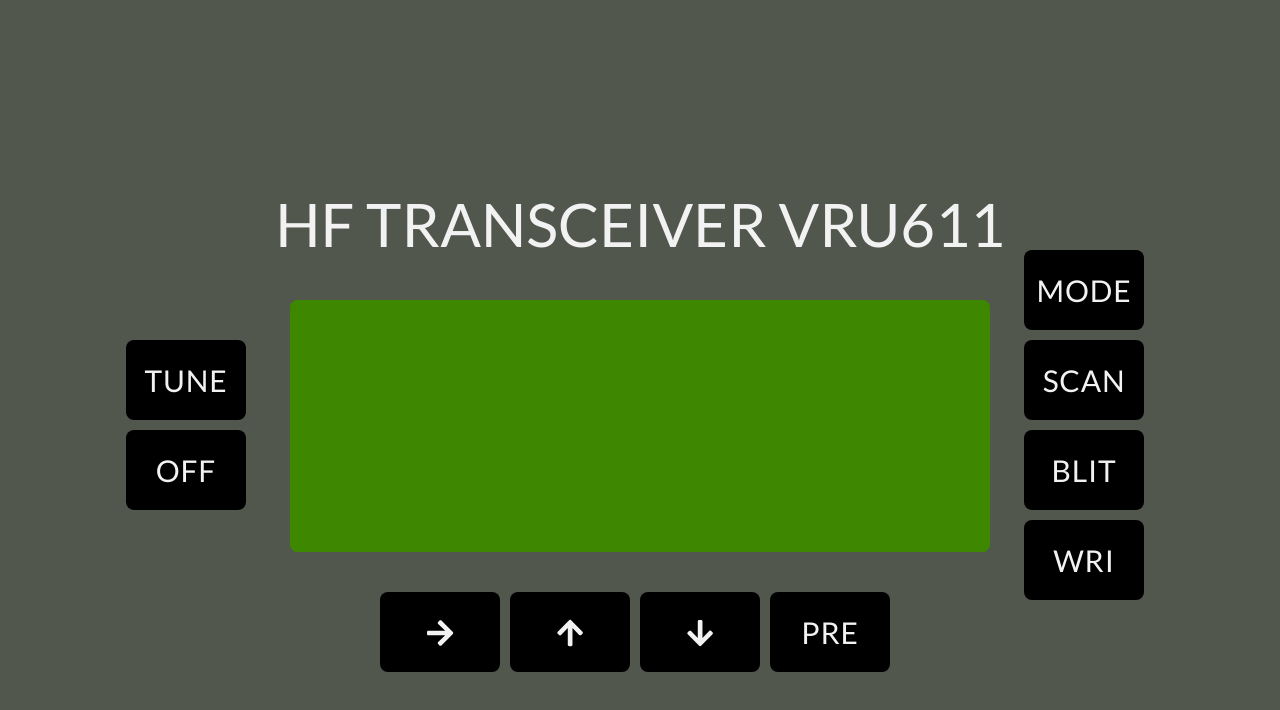
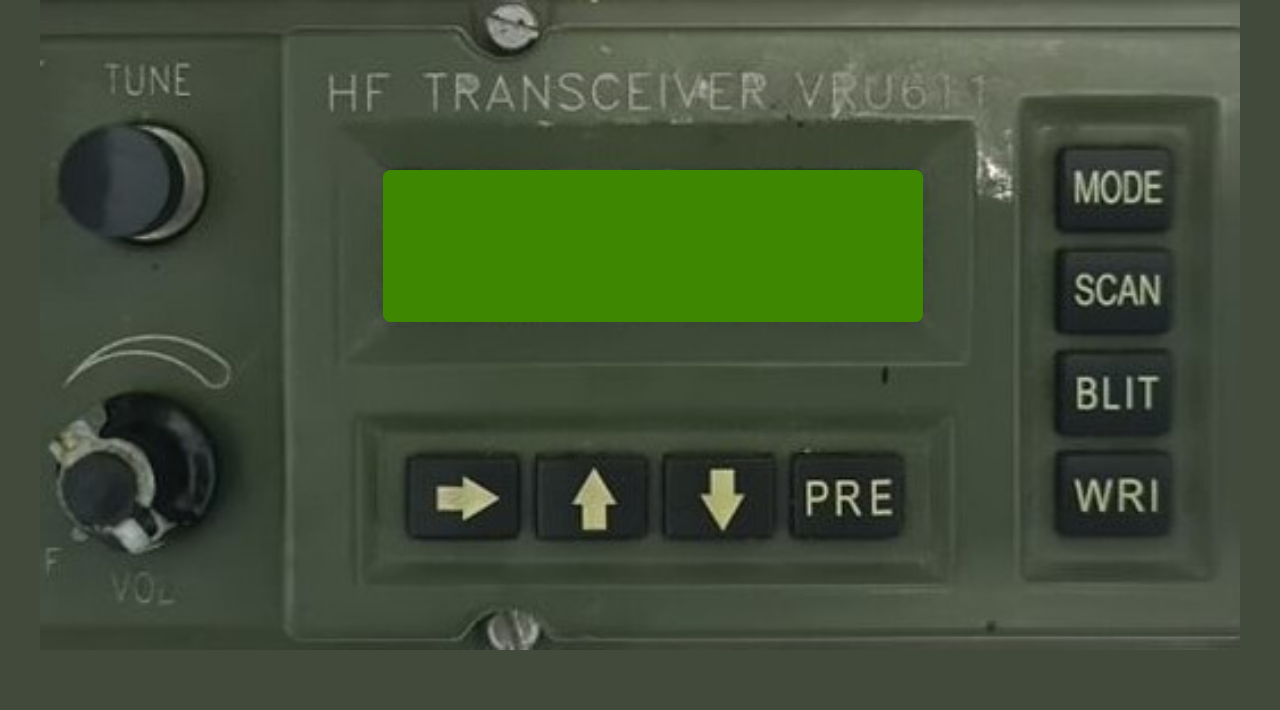
Before and after one commit to NamTruong997/trainingmachine, a React (Create React App) app: page / in a window 1280 px wide. Shown: the top 710 px of the page. Built offline with nearby package versions, Linux system fonts and the light colour scheme.

Commit message:
Apply background image

```diff
--- a/src/assets/styles/button.scss
+++ b/src/assets/styles/button.scss
@@ -32,7 +32,8 @@ label {
   background: $color-dark;
   position: relative;
   overflow: hidden;
-  cursor: url("https://s3-us-west-2.amazonaws.com/s.cdpn.io/9632/happy.png"), auto;
+  cursor: pointer;
+  opacity: 0;
   @include mobile {
     width: 4rem;
     height: 2.75rem;
--- a/src/assets/styles/global.scss
+++ b/src/assets/styles/global.scss
@@ -9,7 +9,8 @@ html,
 body {
   font-size: 13px;
   overflow: hidden;
-  background-color: $color-bg;
+  background-color: #424A3B;
+
   @include tablet {
     font-size: 15px;
   }
--- a/src/components/page/mainpage/MainPage.scss
+++ b/src/components/page/mainpage/MainPage.scss
@@ -3,27 +3,34 @@
 
 .mainpage {
   display: flex;
-  align-items: center;
-  height: 100vh;
+  height: 700px;
+  width: 1200px;
   margin: auto;
-  background-color: $color-bg;
   color: $color-white;
-  padding-top: 3rem;
   max-width: 1280px;
-
-
+  background-image: url("~assets/images/3.jpg");
+  background-repeat: no-repeat;
+  background-size: contain;
+  @include mobile {
+    margin-top: 20vh;
+    width: 400px;
+    height: 220px;
+  }
   &__left {
     width: 20%;
+    height: 85%;
     display: flex;
     flex-direction: column;
-    align-items: flex-end;
-    @include mobile {
-      width: 15%;
-    }
+    align-items: center;
+    justify-content: space-around;
+
     label {
-      margin-bottom: 0.5rem;
-      @include mobile {
-        margin-bottom: 0.2rem;
+      height: 7rem;
+      width: 7rem;
+      margin-right: 2rem;
+      @include mobile{
+        height: 6rem;
+        margin-top: 2rem;
       }
     }
   }
@@ -41,24 +48,42 @@
       }
     }
     @include mobile {
-      width: 70%;
+      width: 63%;
     }
   }
   &__direct {
     display: flex;
+    width: 500px;
+    margin-left: 40px;
+    @include mobile {
+      width: 180px;
+      margin-left: 5px;
+      label{
+        height: 2.5rem;
+        margin-right: 0.4rem;
+      }
+    }
   }
   &__right {
+    height: 85%;
     width: 20%;
     display: flex;
     flex-direction: column;
-    align-items: flex-start;
+    align-items: center;
+    height: 500px;
+    margin-top: 150px;
     @include mobile {
       width: 15%;
+      margin-top: 49px;
+      height: fit-content;
     }
     label {
-      margin-bottom: 0.5rem;
+      margin-bottom: 1.05rem;
       @include mobile {
-        margin-bottom: 0.2rem;
+        margin-bottom: 0.25rem;
+        margin-right: unset;
+        width: 3rem;
+        height: 2.35rem;
       }
     }
   }
--- a/src/components/page/mainpage/MainPage.tsx
+++ b/src/components/page/mainpage/MainPage.tsx
@@ -97,7 +97,6 @@ const SignInPage = () => {
           setPre(false);
         }, 1000);
       }, 1000);
-
     }
 
   };
@@ -201,7 +200,6 @@ const SignInPage = () => {
         </label>
       </section>
       <section className="mainpage__mid">
-        <h2>HF TRANSCEIVER VRU611</h2>
         {data  && <Sreen active={active} pre={pre}  chanel={chanel} step={step} wri={wri} data={data} done={done}/>}
 
         <div className="mainpage__direct">
--- a/src/components/page/screen/Sreen.scss
+++ b/src/components/page/screen/Sreen.scss
@@ -2,19 +2,20 @@
 @import "assets/styles/mixin.scss";
 
 .sreen {
-  position: relative;
-  width: 700px;
   font-weight: 500;
-  font-size: 2rem;
+  font-size: 1.15rem;
   background-color: $color-screen;
-  padding: 1rem;
-  margin: 2rem 0;
+  padding: 0.5rem 1rem;
   border-radius: 0.4rem;
   user-select: none;
-
+  margin: 170px 0 135px 25px;
+  position: relative;
+  width:540px;
   @include mobile {
-    width: 95%;
-    font-size: 1rem;
+    width: 180px;
+    font-size: 0.75rem;
+    margin: 57px 0;
+    margin-bottom: 30px;
   }
 
   &__mask {
@@ -26,7 +27,6 @@
     height: 100%;
     border-radius: 0.4rem;
     transition: 0.25s all ease-in-out;
-
 
   }
 
@@ -52,6 +52,9 @@
     display: flex;
     justify-content: space-between;
     margin: 0.5rem 0;
+    @include mobile{
+    margin: 0.15rem 0;
+    }
   }
 
   &__body--left {
@@ -61,8 +64,12 @@
 
   &__body--mid {
     width: 50%;
-    font-size: 2.5rem;
+    font-size: 2rem;
     font-weight: 900;
+    @include mobile{
+    font-size: 1.35rem;
+
+    }
   }
 
   &__body--right {
```
Also changed, not shown: src/assets/images/2edit.jpg (deleted), src/assets/images/3.jpg (added).
